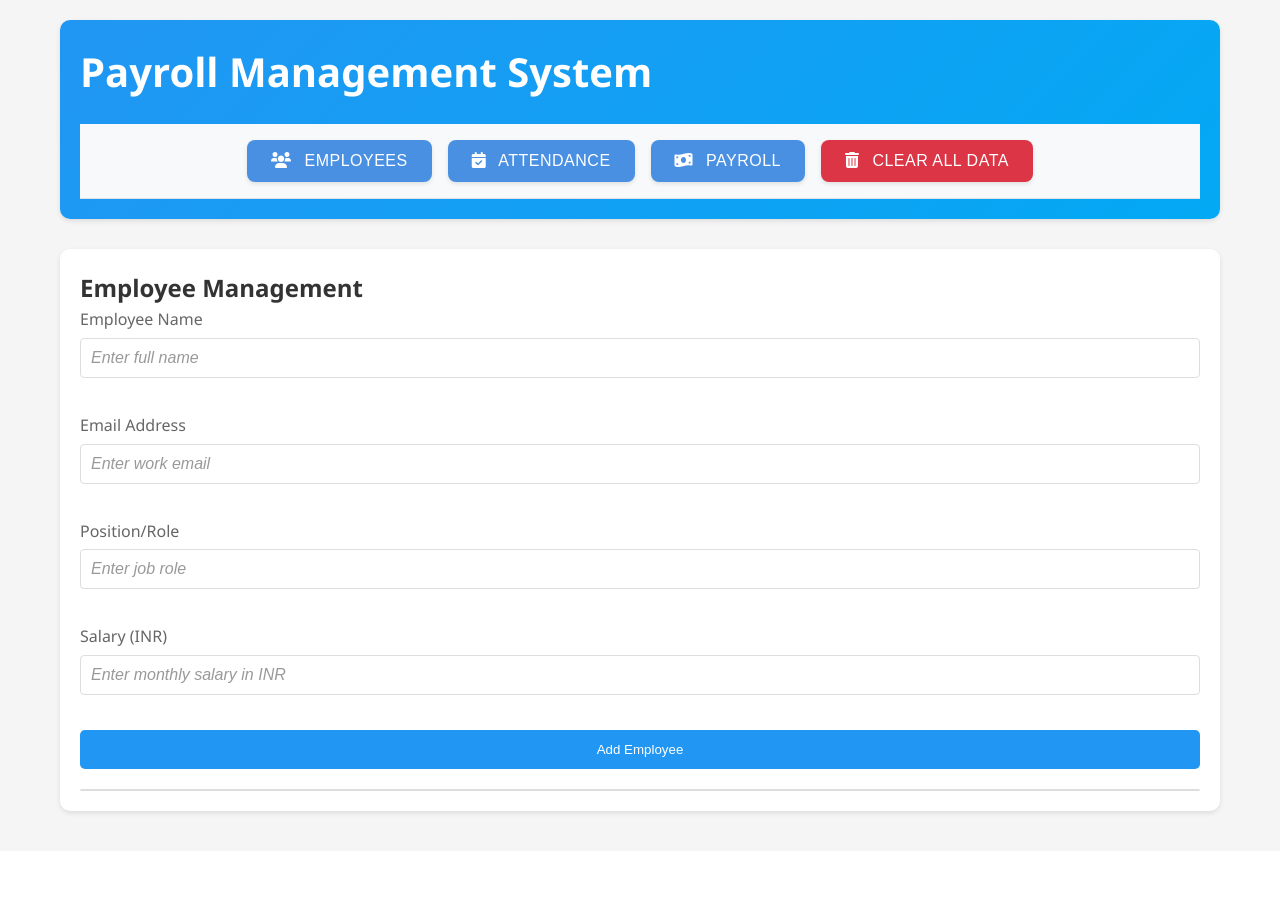
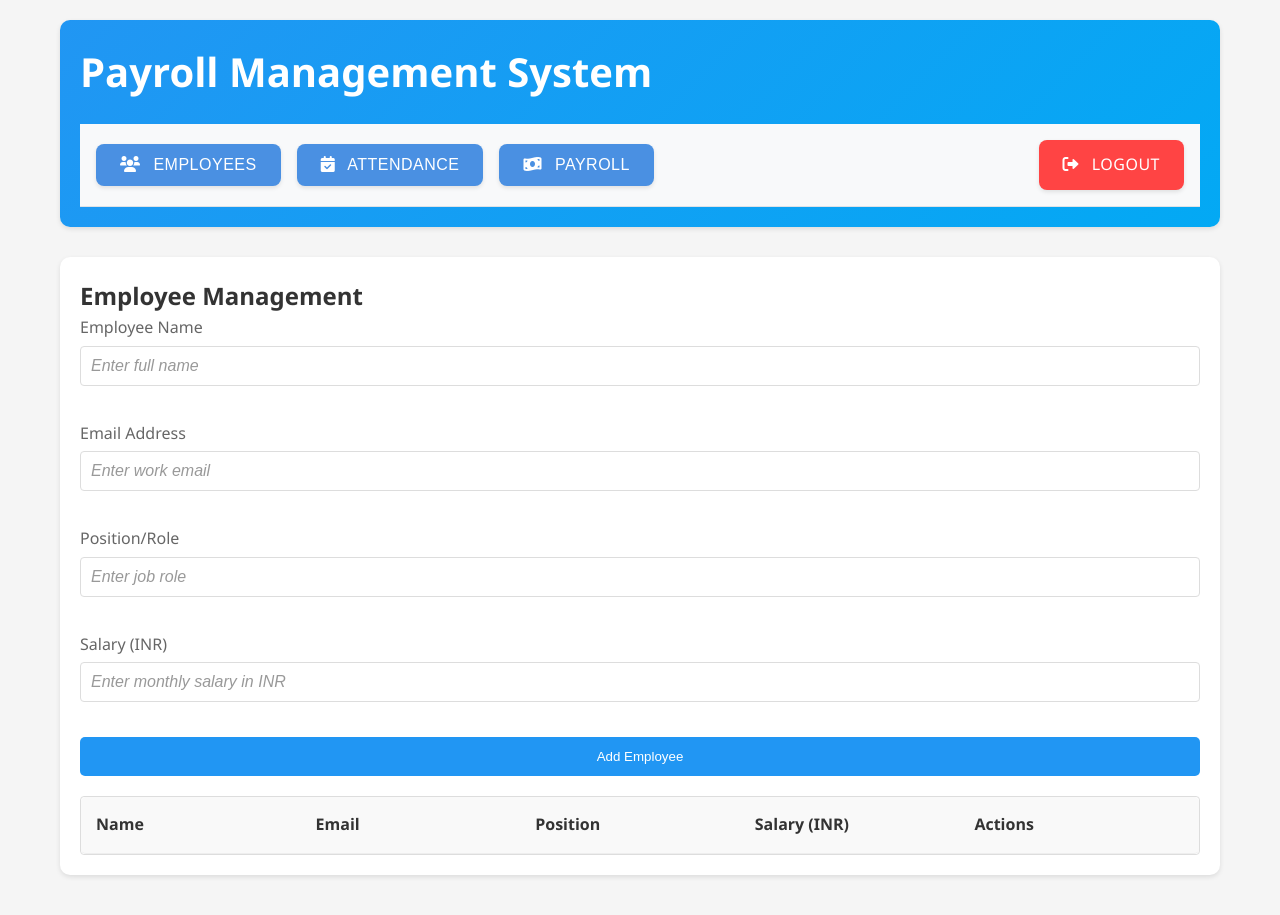
Before and after one commit to Premkumark20/payroll-dbms, a Flask app: page / in a window 1280 px wide. Before the commit the page ends 816 px from the top, so only its background shows below. Run offline with Flask 3, Linux system fonts and the light colour scheme; the visitor is signed in with stand-in values (Sample User, id 1); data that the repository does not hold is empty.

Commit message:
Added logout functionality and delete employee feature

```diff
--- a/app.py
+++ b/app.py
@@ -457,6 +457,26 @@ def get_payroll():
             'message': str(e)
         }), 500
 
+@app.route('/delete_employee/<int:employee_id>', methods=['DELETE'])
+@login_required
+def delete_employee(employee_id):
+    try:
+        # Delete related attendance records
+        Attendance.query.filter_by(employee_id=employee_id).delete()
+
+        # Delete related payroll records
+        Payroll.query.filter_by(employee_id=employee_id).delete()
+
+        # Delete the employee
+        employee = Employee.query.get_or_404(employee_id)
+        db.session.delete(employee)
+        db.session.commit()
+
+        return jsonify({'success': True, 'message': 'Employee deleted successfully'})
+    except Exception as e:
+        db.session.rollback()
+        return jsonify({'success': False, 'message': str(e)}), 500
+
 @app.route('/clear_data', methods=['POST'])
 @login_required
 def clear_data():
--- a/static/js/main.js
+++ b/static/js/main.js
@@ -87,23 +87,70 @@ const loadEmployees = async () => {
         employees = data.employees;
         updateEmployeeSelects();
 
-        const employeeList = document.getElementById('employeeList');
-        employeeList.innerHTML = '';
-        employees.forEach(emp => {
-            employeeList.innerHTML += `
-                <div class="employee-row">
-                    <span>${emp.name}</span>
-                    <span>${emp.email}</span>
-                    <span>${emp.position}</span>
-                    <span>${formatCurrency(emp.salary)}</span>
-                </div>
-            `;
-        });
+        displayEmployees(employees);
     } catch (error) {
         console.error('Error loading employees:', error);
         alert('Error loading employees');
     }
 };
+
+function displayEmployees(employees) {
+    const employeeList = document.getElementById('employeeList');
+    employeeList.innerHTML = `
+        <div class="employee-row">
+            <strong>Name</strong>
+            <strong>Email</strong>
+            <strong>Position</strong>
+            <strong>Salary (INR)</strong>
+            <strong>Actions</strong>
+        </div>
+    `;
+
+    employees.forEach(emp => {
+        const row = document.createElement('div');
+        row.className = 'employee-row';
+        row.innerHTML = `
+            <span>${emp.name}</span>
+            <span>${emp.email}</span>
+            <span>${emp.position}</span>
+            <span>${formatCurrency(emp.salary)}</span>
+            <span>
+                <button onclick="deleteEmployee(${emp.id})" class="delete-btn">
+                    <i class="fas fa-trash-alt"></i> Delete
+                </button>
+            </span>
+        `;
+        employeeList.appendChild(row);
+    });
+}
+
+async function deleteEmployee(employeeId) {
+    if (!confirm('Are you sure you want to delete this employee? This will also delete all related attendance and payroll records.')) {
+        return;
+    }
+
+    showLoading();
+    try {
+        const response = await fetch(`/delete_employee/${employeeId}`, {
+            method: 'DELETE',
+            headers: {
+                'Content-Type': 'application/json'
+            }
+        });
+
+        const data = await response.json();
+        if (data.success) {
+            // Refresh the employee list
+            loadEmployees();
+        } else {
+            alert('Error deleting employee: ' + data.message);
+        }
+    } catch (error) {
+        alert('Error deleting employee: ' + error.message);
+    } finally {
+        hideLoading();
+    }
+}
 
 // Attendance management
 document.getElementById('attendanceForm').addEventListener('submit', async (e) => {
--- a/templates/index.html
+++ b/templates/index.html
@@ -38,7 +38,7 @@
             align-items: center;
         }
         .employee-row {
-            grid-template-columns: repeat(4, 1fr);
+            grid-template-columns: repeat(5, 1fr);
         }
         .payroll-row {
             display: grid;
@@ -242,6 +242,29 @@
                 padding: 0.6rem 1.2rem;
             }
         }
+
+        .nav-button.logout-btn {
+            background-color: #ff4444;
+            color: white;
+            text-decoration: none;
+            margin-left: auto;
+        }
+        .nav-button.logout-btn:hover {
+            background-color: #cc0000;
+        }
+
+        .delete-btn {
+            background-color: #ff4444;
+            color: white;
+            border: none;
+            padding: 5px 10px;
+            border-radius: 4px;
+            cursor: pointer;
+            transition: background-color 0.3s;
+        }
+        .delete-btn:hover {
+            background-color: #cc0000;
+        }
     </style>
     <link rel="stylesheet" href="https://cdnjs.cloudflare.com/ajax/libs/font-awesome/6.0.0/css/all.min.css">
 </head>
@@ -262,9 +285,9 @@
                 <button onclick="showSection('payroll')" class="nav-button">
                     <i class="fas fa-money-bill-wave"></i> Payroll
                 </button>
-                <button onclick="clearAllData()" class="nav-button danger">
-                    <i class="fas fa-trash-alt"></i> Clear All Data
-                </button>
+                <a href="/logout" class="nav-button logout-btn">
+                    <i class="fas fa-sign-out-alt"></i> Logout
+                </a>
             </nav>
         </header>
 
```
Also changed, not shown: docs/css/style.css (+22 -0 lines), docs/dashboard.html (+6 -1 lines), docs/js/main.js (+3 -4 lines).
